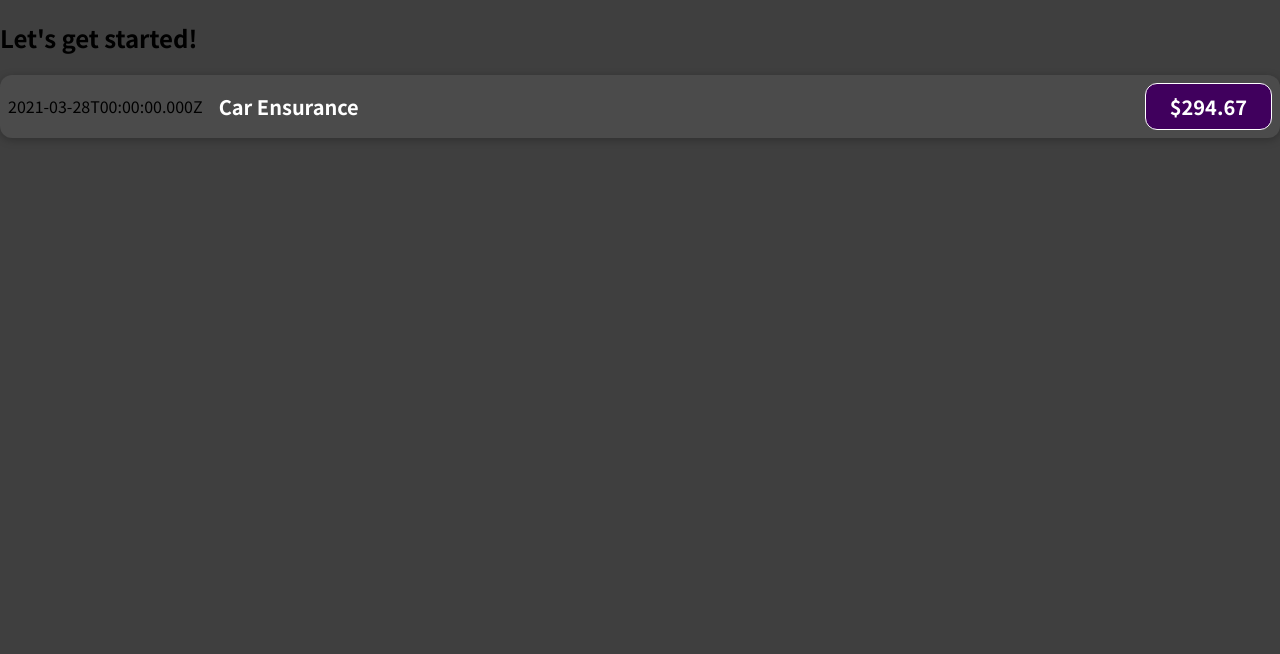
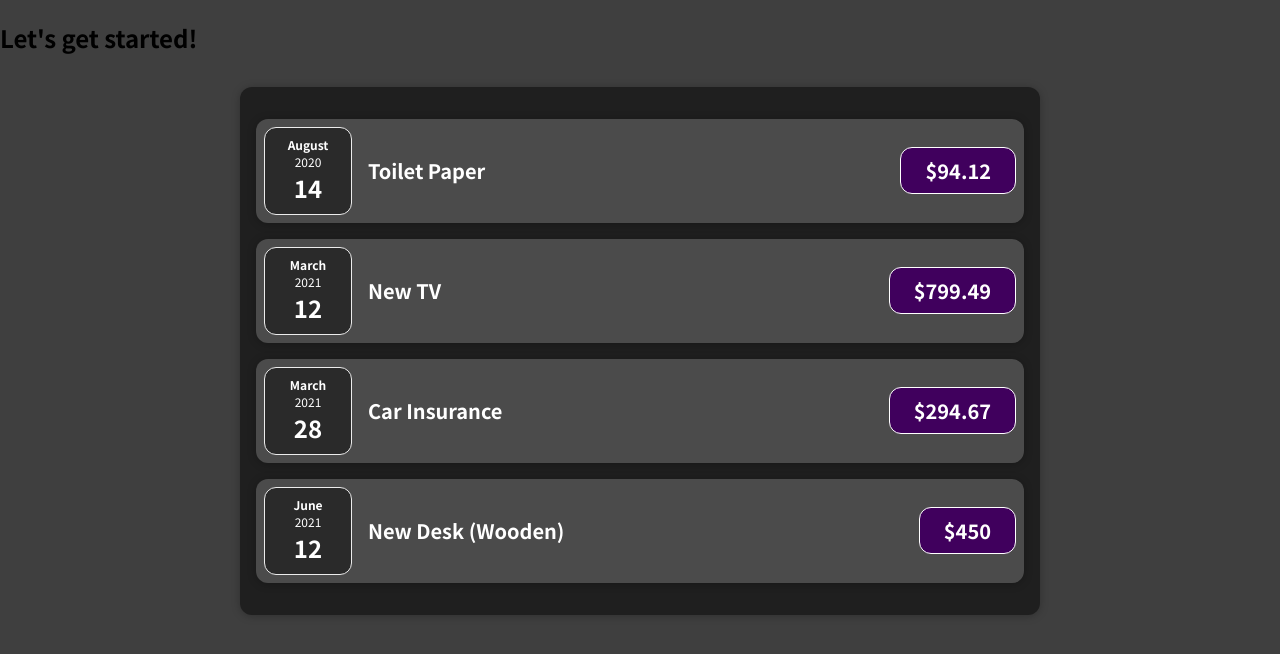
Before and after one commit to Albin-Varillas/react-complete-guide, a React (Vite) app: page / in a window 1280 px wide. Shown: the top 654 px of the page. Built offline with nearby package versions, Linux system fonts and the light colour scheme.

Commit message:
lecture 2

```diff
--- a/src/App.jsx
+++ b/src/App.jsx
@@ -1,10 +1,45 @@
-import ExpenseItem from "./components/ExpenseItem"
+import React from "react"
+import Expenses from "./components/Expenses/Expenses"
 
-function App() {
+const App = () => {
+    const expenses = [
+        {
+            id: "e1",
+            title: "Toilet Paper",
+            amount: 94.12,
+            date: new Date(2020, 7, 14),
+        },
+        {
+            id: "e2",
+            title: "New TV",
+            amount: 799.49,
+            date: new Date(2021, 2, 12),
+        },
+        {
+            id: "e3",
+            title: "Car Insurance",
+            amount: 294.67,
+            date: new Date(2021, 2, 28),
+        },
+        {
+            id: "e4",
+            title: "New Desk (Wooden)",
+            amount: 450,
+            date: new Date(2021, 5, 12),
+        },
+    ]
+
+    // return React.createElement(
+    //     "div",
+    //     {},
+    //     React.createElement("h2", {}, "lets get started"),
+    //     React.createElement(Expenses, { items: expenses })
+    // )
+
     return (
         <div>
             <h2>Let's get started!</h2>
-            <ExpenseItem />
+            <Expenses items={expenses} />
         </div>
     )
 }
--- a/src/components/ExpenseItem.jsx
+++ /dev/null
@@ -1,19 +0,0 @@
-import "./ExpenseItem.css"
-
-function ExpenseItem() {
-    const expenseDate = new Date(2021, 2, 28)
-    const expenseTitle = "Car Ensurance"
-    const expenseAmount = 294.67
-
-    return (
-        <div className="expense-item">
-            <div>{expenseDate.toISOString()}</div>
-            <div className="expense-item__description">
-                <h2>{expenseTitle}</h2>
-                <div className="expense-item__price">${expenseAmount}</div>
-            </div>
-        </div>
-    )
-}
-
-export default ExpenseItem
--- /dev/null
+++ b/src/components/Expenses/ExpenseDate.css
@@ -0,0 +1,26 @@
+.expense-date {
+    display: flex;
+    flex-direction: column;
+    width: 5.5rem;
+    height: 5.5rem;
+    border: 1px solid #ececec;
+    background-color: #2a2a2a;
+    color: white;
+    border-radius: 12px;
+    align-items: center;
+    justify-content: center;
+}
+
+.expense-date__month {
+    font-size: 0.75rem;
+    font-weight: bold;
+}
+
+.expense-date__year {
+    font-size: 0.75rem;
+}
+
+.expense-date__day {
+    font-size: 1.5rem;
+    font-weight: bold;
+}
--- /dev/null
+++ b/src/components/Expenses/ExpenseDate.jsx
@@ -0,0 +1,18 @@
+import React from "react"
+import "./ExpenseDate.css"
+
+const ExpenseDate = (props) => {
+    const month = props.date.toLocaleString("en-US", { month: "long" })
+    const day = props.date.toLocaleString("en-US", { day: "2-digit" })
+    const year = props.date.getFullYear()
+
+    return (
+        <div className="expense-date">
+            <div className="expense-date__month">{month}</div>
+            <div className="expense-date__year">{year}</div>
+            <div className="expense-date__day">{day}</div>
+        </div>
+    )
+}
+
+export default ExpenseDate
--- a/src/components/ExpenseItem.css
+++ b/src/components/Expenses/ExpenseItem.css
@@ -2,10 +2,8 @@
     display: flex;
     justify-content: space-between;
     align-items: center;
-    box-shadow: 0 2px 8px rgba(0, 0, 0, 0.25);
     padding: 0.5rem;
     margin: 1rem 0;
-    border-radius: 12px;
     background-color: #4b4b4b;
 }
 
--- /dev/null
+++ b/src/components/Expenses/ExpenseItem.jsx
@@ -0,0 +1,18 @@
+import React from "react"
+import ExpenseDate from "./ExpenseDate"
+import Card from "../UI/Card"
+import "./ExpenseItem.css"
+
+const ExpenseItem = (props) => {
+    return (
+        <Card className="expense-item">
+            <ExpenseDate date={props.date} />
+            <div className="expense-item__description">
+                <h2>{props.title}</h2>
+                <div className="expense-item__price">${props.amount}</div>
+            </div>
+        </Card>
+    )
+}
+
+export default ExpenseItem
--- /dev/null
+++ b/src/components/Expenses/Expenses.css
@@ -0,0 +1,9 @@
+.expenses {
+    padding: 1rem;
+    background-color: rgb(31, 31, 31);
+    margin: 2rem auto;
+    width: 50rem;
+    max-width: 95%;
+    border-radius: 12px;
+    box-shadow: 0 1px 8px rgba(0, 0, 0, 0.25);
+}
--- /dev/null
+++ b/src/components/Expenses/Expenses.jsx
@@ -0,0 +1,33 @@
+import React from "react"
+import ExpenseItem from "./ExpenseItem"
+import Card from "../UI/Card"
+import "./Expenses.css"
+
+const Expenses = (props) => {
+    return (
+        <Card className="expenses">
+            <ExpenseItem
+                title={props.items[0].title}
+                amount={props.items[0].amount}
+                date={props.items[0].date}
+            />
+            <ExpenseItem
+                title={props.items[1].title}
+                amount={props.items[1].amount}
+                date={props.items[1].date}
+            />
+            <ExpenseItem
+                title={props.items[2].title}
+                amount={props.items[2].amount}
+                date={props.items[2].date}
+            />
+            <ExpenseItem
+                title={props.items[3].title}
+                amount={props.items[3].amount}
+                date={props.items[3].date}
+            />
+        </Card>
+    )
+}
+
+export default Expenses
--- /dev/null
+++ b/src/components/UI/Card.css
@@ -0,0 +1,4 @@
+.card {
+    border-radius: 12px;
+    box-shadow: 0 1px 8px rgba(0, 0, 0, 0.25);
+}
--- /dev/null
+++ b/src/components/UI/Card.jsx
@@ -0,0 +1,9 @@
+import React from "react"
+import "./Card.css"
+
+const Card = (props) => {
+    const classes = "card " + props.className
+    return <div className={classes}>{props.children}</div>
+}
+
+export default Card
```
